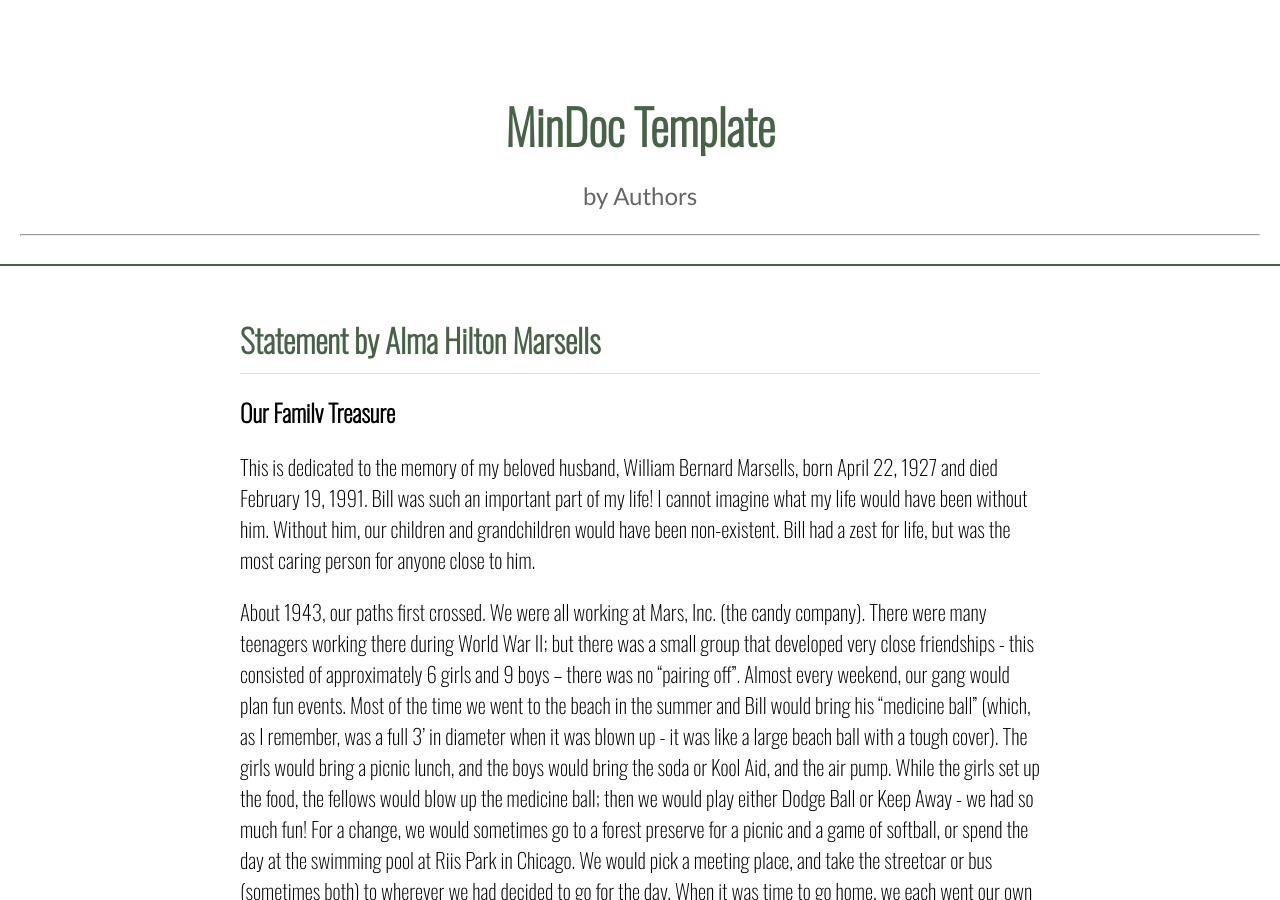
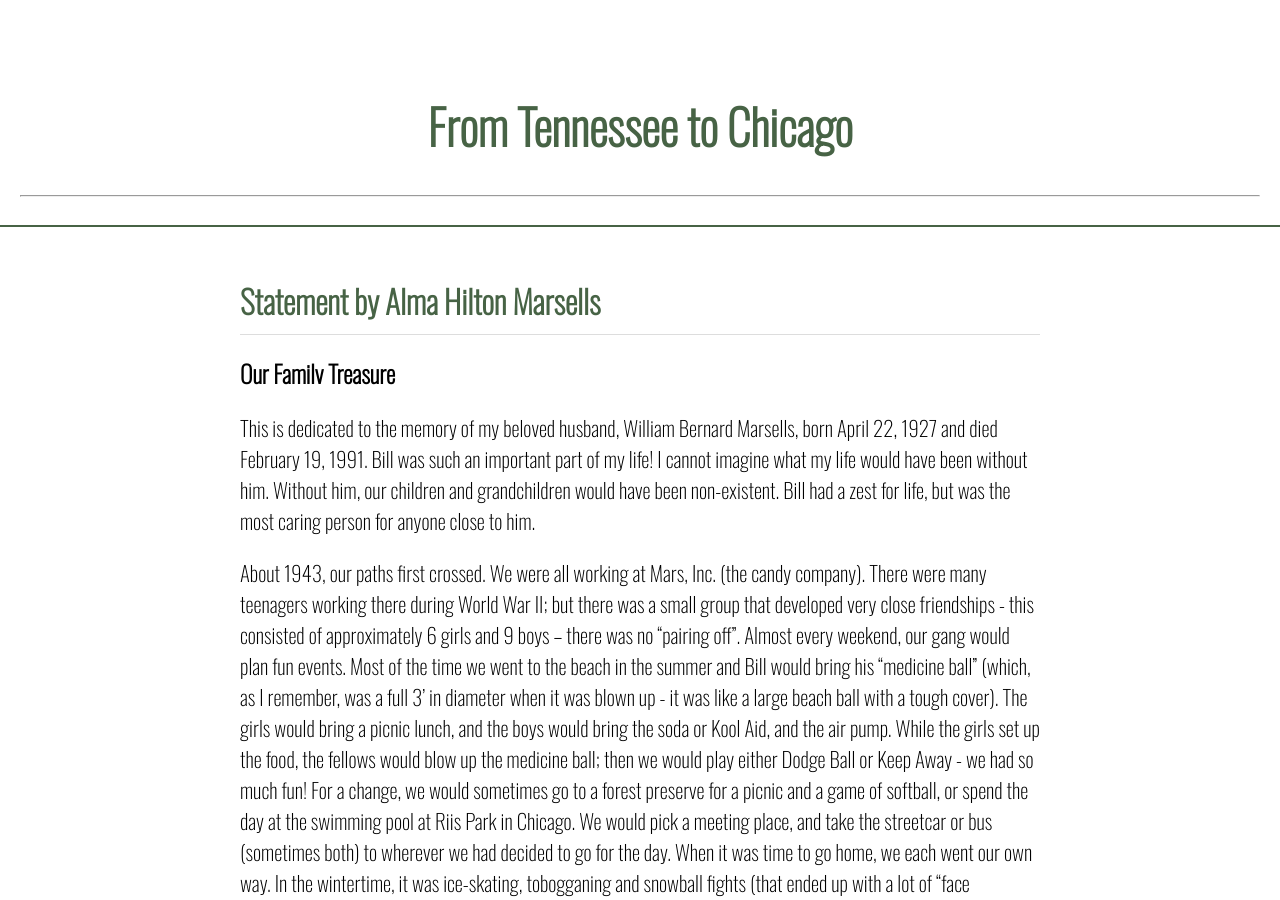
Before and after one commit to martinez2125/TennesseeChicago_Transcriptions, a Jekyll site: the page built from index.markdown, in a window 1280 px wide and 900 px high. Built offline with Jekyll 4.4.1, drawn with Linux system fonts in a browser that asks for light colours.

Commit message:
Update _config.yml

```diff
--- a/_config.yml
+++ b/_config.yml
@@ -1,8 +1,6 @@
-title: MinDoc Template # You will insert your title here.
-email: your-email@example.com
-description: by Authors # Author names go here.
+title: From Tennessee to Chicago # You will insert your title here.
 
-baseurl: "/MinDoc" # the subpath of your site. Change it if the name of your repository is other than "mindoc"
+baseurl: "/TennesseeChicago_Transcriptions" # the subpath of your site. Change it if the name of your repository is other than "mindoc"
 
 twitter_username: jekyllrb
 github_username:  jekyll
```
